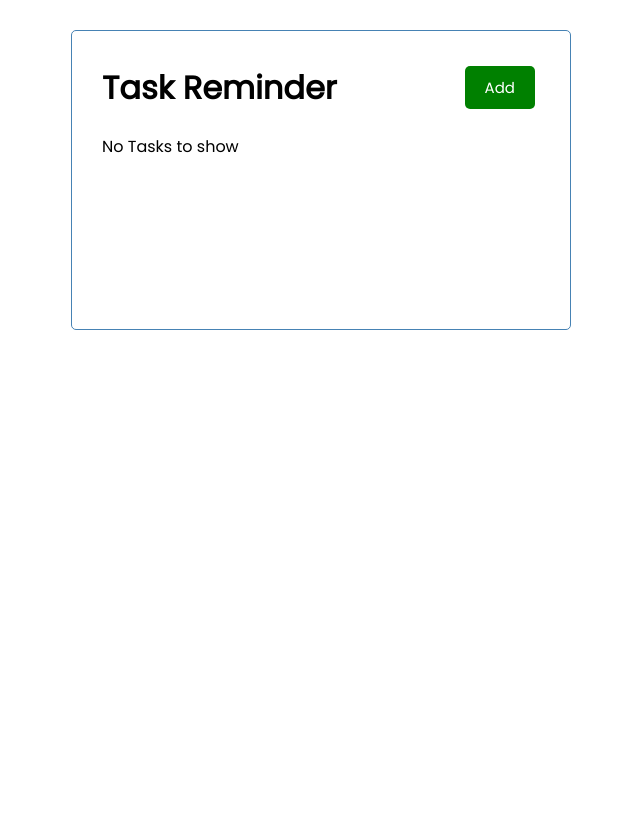
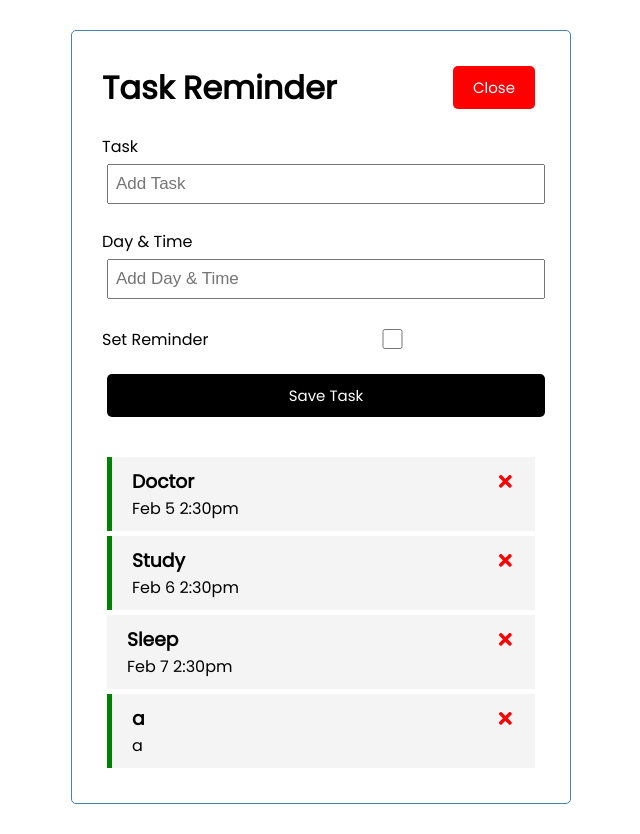
Before and after one commit to 8490/react-easy-task-tracker, a React (Create React App) app: page / in a window 1280 px wide. Both pictures are taken after a click on the button "Add". Shown: the whole page, without its empty margins (319-959 px from the left). Before the commit the page ends 800 px from the top, so only its background shows below. Built offline with nearby package versions, Linux system fonts and the light colour scheme; data requests are answered from the project's data file.

Commit message:
added addTask to db.json server

```diff
--- /dev/null
+++ b/db.json
@@ -0,0 +1,28 @@
+{
+  "tasks": [
+    {
+      "id": 1,
+      "text": "Doctor",
+      "day": "Feb 5 2:30pm",
+      "reminder": true
+    },
+    {
+      "id": 2,
+      "text": "Study",
+      "day": "Feb 6 2:30pm",
+      "reminder": true
+    },
+    {
+      "id": 3,
+      "text": "Sleep",
+      "day": "Feb 7 2:30pm",
+      "reminder": false
+    },
+    {
+      "text": "a",
+      "day": "a",
+      "reminder": true,
+      "id": 4
+    }
+  ]
+}
--- a/package.json
+++ b/package.json
@@ -6,6 +6,7 @@
     "@testing-library/jest-dom": "^5.11.4",
     "@testing-library/react": "^11.1.0",
     "@testing-library/user-event": "^12.1.10",
+    "json-server": "^0.16.3",
     "react": "^17.0.1",
     "react-dom": "^17.0.1",
     "react-icons": "^4.2.0",
@@ -16,7 +17,8 @@
     "start": "react-scripts start",
     "build": "react-scripts build",
     "test": "react-scripts test",
-    "eject": "react-scripts eject"
+    "eject": "react-scripts eject",
+    "server": "json-server --watch db.json --port 5000"
   },
   "eslintConfig": {
     "extends": [
--- a/src/App.js
+++ b/src/App.js
@@ -1,4 +1,4 @@
-import { useState } from "react"
+import { useState, useEffect } from "react"
 import Header from "./components/Header"
 import Tasks from "./components/Tasks"
 import AddTask from "./components/AddTask"
@@ -7,15 +7,57 @@ function App() {
   const [showAddText, setShowAddText] = useState(false)
   const [tasks, setTasks] = useState ([])
 
+  useEffect( () => {
+    const getTasks = async () => {
+      const tasksFromServer = await fetchTasks()
+      setTasks(tasksFromServer)
+    }
+
+    getTasks()
+  }, [])
+
+  // Fetch Tasks
+  const fetchTasks = async () => {
+    const res = await fetch('http://localhost:5000/tasks')
+    const data = await res.json()
+
+    return data
+  }
+
+  // Fetch Task with id
+  const fetchTask = async (id) => {
+    const res = await fetch(`http://localhost:5000/tasks/${id}`)
+    const data = await res.json()
+
+    return data
+  }
+
   // Add Task
-  const addTask = (task) => {
-    const id = Math.floor(Math.random()* 10000) + 1
-    const newTask = { id, ...task}
-    setTasks([ ...tasks, newTask])
+  const addTask = async (task) => {
+    const res = await fetch('http://localhost:5000/tasks', {
+      method: 'POST',
+      headers: {
+        'Content-type': 'application/json'
+      },
+      body: JSON.stringify(task),
+    })
+
+    const data = await res.json()
+
+    setTasks([ ...tasks, data])
+
+    // const id = Math.floor(Math.random()* 10000) + 1
+    // const newTask = { id, ...task}
+    // setTasks([ ...tasks, newTask])
   }
 
   //Delete Task
-  const deleteTask = (id) => {
+  const deleteTask = async (id) => {
+    await fetch(`http://localhost:5000/tasks/${id}`, {
+      method: 'DELETE',
+    })
+
+
     setTasks(tasks.filter((task) => task.id !== id))
   }
 
--- /dev/null
+++ b/src/components/AddTask.js
@@ -0,0 +1,58 @@
+import { useState } from "react"
+
+
+const AddTask = ({ onAdd }) => {
+    const [text, setText] = useState("")
+    const [day, setDay] = useState("")
+    const [reminder, setReminder] = useState(false)
+
+    const onSubmit = (e) => {
+        e.preventDefault()
+
+        if (!text) {
+            alert("Please Add a Task")
+            return
+        }
+
+        onAdd({ text, day, reminder})
+
+        setText("")
+        setDay("")
+        setReminder(false)
+
+
+    }
+
+
+    return (
+        <form className="add-form" onSubmit= {onSubmit}>
+            <div className="form-control">
+                <label>Task</label>
+                <input type="text" placeholder="Add Task"
+                    value={text}
+                    onChange={(e) => setText(e.target.value)}
+                />
+            </div>
+            <div className="form-control">
+                <label>Day & Time</label>
+                <input type="text" placeholder="Add Day & Time"
+                    value={day}
+                    onChange={(e) => setDay(e.target.value)}
+                />
+            </div>
+            <div className="form-control form-control-check">
+                <label>Set Reminder</label>
+                <input type="checkbox"
+                checked={reminder}
+                    value={reminder}
+                    onChange={(e) => setReminder(e.currentTarget.checked)}
+                />
+            </div>
+
+            <input type="submit" value="Save Task" className="btn btn-block" />
+
+        </form>
+    )
+}
+
+export default AddTask
--- a/src/components/Header.js
+++ b/src/components/Header.js
@@ -1,14 +1,14 @@
 import Button from "./Button"
 
-const Header = ({title}) => {
-    const onClick = () => {
-        console.log("click")
-    }
+const Header = ({ title, onAdd, showAdd }) => {
 
     return (
         <header className="header">
             <h1>{title}</h1>
-            <Button color="green" text="Add" onClick={onClick} />
+            <Button
+                color={showAdd ? "red" : "green"}
+                text={showAdd ? "Close" : "Add"}
+                onClick={onAdd} />
 
         </header>
     )
```
Also changed, not shown: 1 other file (tests, documents, lock files or other folders).
